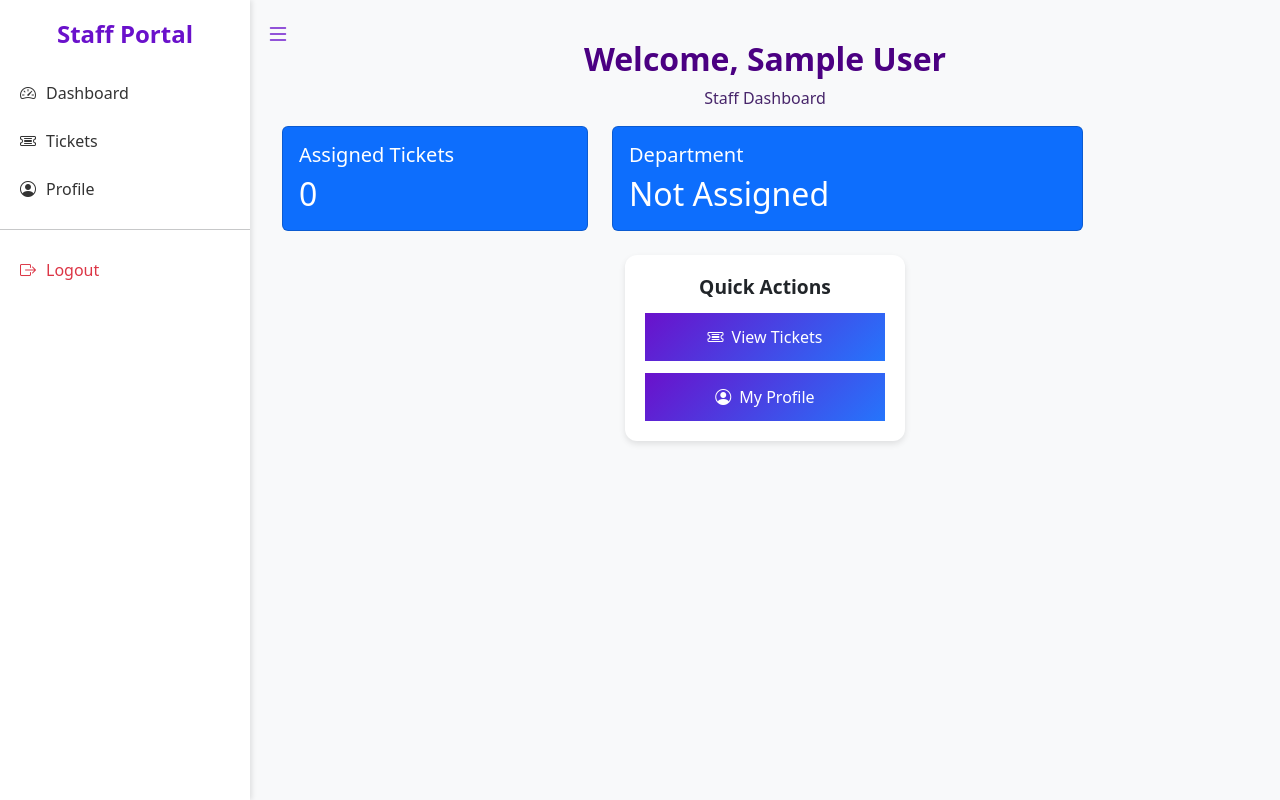
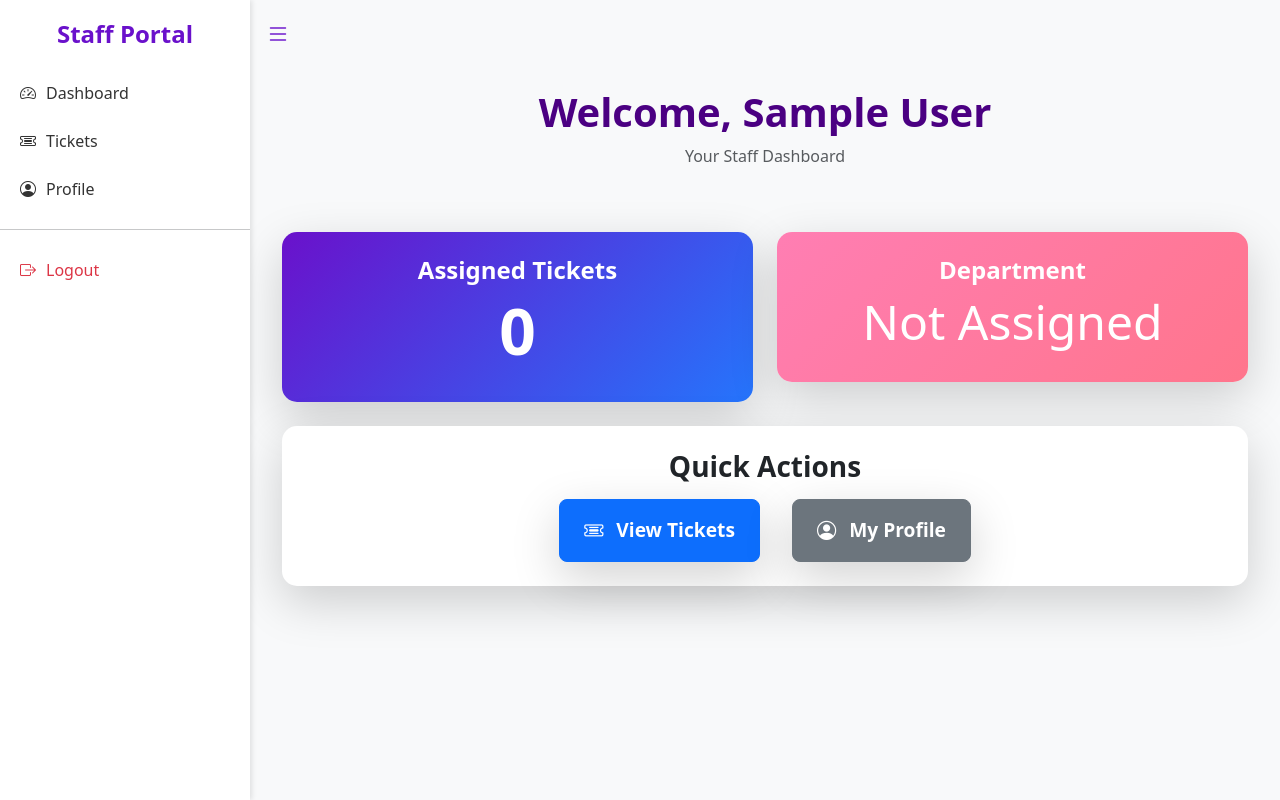
Before and after one commit to doo78/ticketing-system, a Django app: template ticket/templates/staff/dashboard.html in a window 1280 px wide. Run offline with Django 5.2, Linux system fonts and the light colour scheme; the template is opened without the code that fills it, so the values that code supplies are empty; the visitor is signed in with stand-in values (Sample User, id 1).

Commit message:
implemented a new staff dashboard

```diff
--- a/ticket/templates/staff/base.html
+++ b/ticket/templates/staff/base.html
@@ -19,7 +19,7 @@
         body {
             display: flex;
             height: 100vh;
-            overflow: hidden;
+            overflow: auto;
             background-color: #f8f9fa;
         }
 
@@ -113,7 +113,7 @@
             .sidebar {
                 width: 0;
                 padding: 0;
-                overflow: hidden;
+                overflow: auto;
             }
             .sidebar.show {
                 width: 250px;
--- a/ticket/templates/staff/dashboard.html
+++ b/ticket/templates/staff/dashboard.html
@@ -3,46 +3,70 @@
 {% block content %}
 <div class="container-fluid">
     <!-- Welcome Section -->
-    <div class="welcome-container">
-        <h2>Welcome, {{ request.user.get_full_name|default:request.user.username }}</h2>
-        <p>Staff Dashboard</p>
+    <div class="welcome-container text-center py-5">
+        <h1 class="fw-bold">Welcome, {{ request.user.get_full_name|default:request.user.username }}</h1>
+        <p class="lead text-muted">Your Staff Dashboard</p>
     </div>
-
 
     <!-- Stats Row -->
     <div class="row mb-4">
-        <div class="col-md-4">
-            <div class="card bg-primary text-white">
-                <div class="card-body">
-                    <h5 class="card-title">Assigned Tickets</h5>
-                    <h2 class="card-text">{{ assigned_tickets_count|default:"0" }}</h2>
+        <div class="col-md-6">
+            <div class="card text-white bg-gradient-primary shadow-lg border-0">
+                <div class="card-body text-center py-4">
+                    <h4 class="card-title fw-bold">Assigned Tickets</h4>
+                    <h1 class="display-3 fw-bold">{{ assigned_tickets_count|default:"0" }}</h1>
                 </div>
             </div>
         </div>
         <div class="col-md-6">
-            <div class="card bg-primary text-white">
-                <div class="card-body">
-                    <h5 class="card-title">Department</h5>
-                    <h2 class="card-text">{{ request.user.staff.get_department_display|default:"Not Assigned" }}</h2>
+            <div class="card text-white bg-gradient-secondary shadow-lg border-0">
+                <div class="card-body text-center py-4">
+                    <h4 class="card-title fw-bold">Department</h4>
+                    <h1 class="display-5">{{ request.user.staff.get_department_display|default:"Not Assigned" }}</h1>
                 </div>
             </div>
         </div>
     </div>
 
-    <!-- Custom Quick Actions Card -->
-  <!-- Quick Actions Card -->
-<div class="quick-actions-card">
-    <h5 class="card-title">Quick Actions</h5>
-    <div class="card-content">
-        <a href="{% url 'staff_ticket_list' %}" class="quick-action-btn">
-            <i class="bi bi-ticket-detailed me-2"></i>View Tickets
-        </a>
-        <a href="{% url 'staff_profile' %}" class="quick-action-btn">
-            <i class="bi bi-person-circle me-2"></i>My Profile
-        </a>
+    <!-- Quick Actions Card -->
+    <div class="card shadow-lg border-0">
+        <div class="card-body text-center py-4">
+            <h3 class="fw-bold">Quick Actions</h3>
+            <div class="d-flex justify-content-center mt-3">
+                <a href="{% url 'staff_ticket_list' %}" class="btn btn-lg btn-primary mx-3 px-4 py-3 shadow-lg">
+                    <i class="bi bi-ticket-detailed me-2"></i> View Tickets
+                </a>
+                <a href="{% url 'staff_profile' %}" class="btn btn-lg btn-secondary mx-3 px-4 py-3 shadow-lg">
+                    <i class="bi bi-person-circle me-2"></i> My Profile
+                </a>
+            </div>
+        </div>
     </div>
 </div>
 
+<!-- Custom CSS -->
+<style>
+    .bg-gradient-primary {
+        background: linear-gradient(135deg, #6a11cb, #2575fc);
+    }
 
+    .bg-gradient-secondary {
+        background: linear-gradient(135deg, #ff7eb3, #ff758c);
+    }
+
+    .card {
+        border-radius: 15px;
+    }
+
+    .btn-lg {
+        font-size: 1.2rem;
+        font-weight: bold;
+        transition: transform 0.2s ease-in-out;
+    }
+
+    .btn-lg:hover {
+        transform: scale(1.05);
+    }
+</style>
 
 {% endblock %}
```
Also changed, not shown: ticket/migrations/0015_alter_staff_profile_picture_and_more.py (added).
